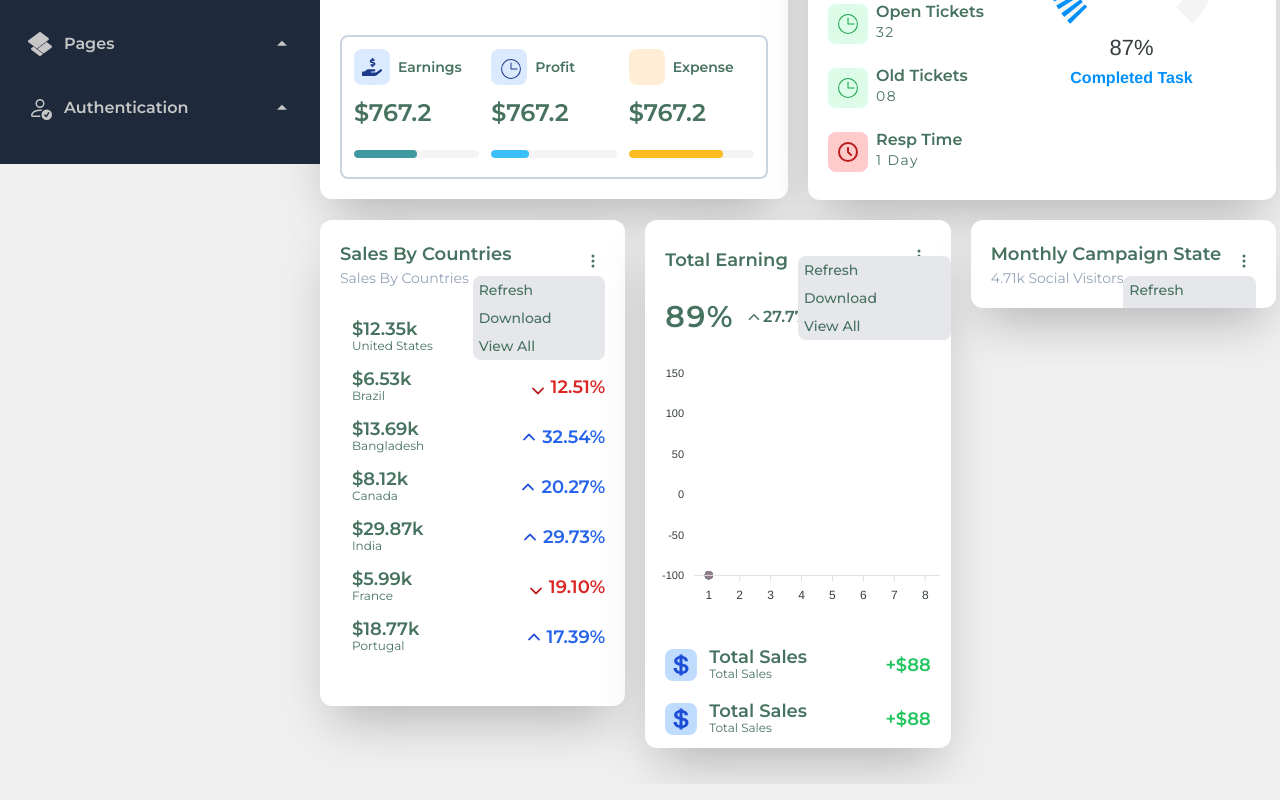
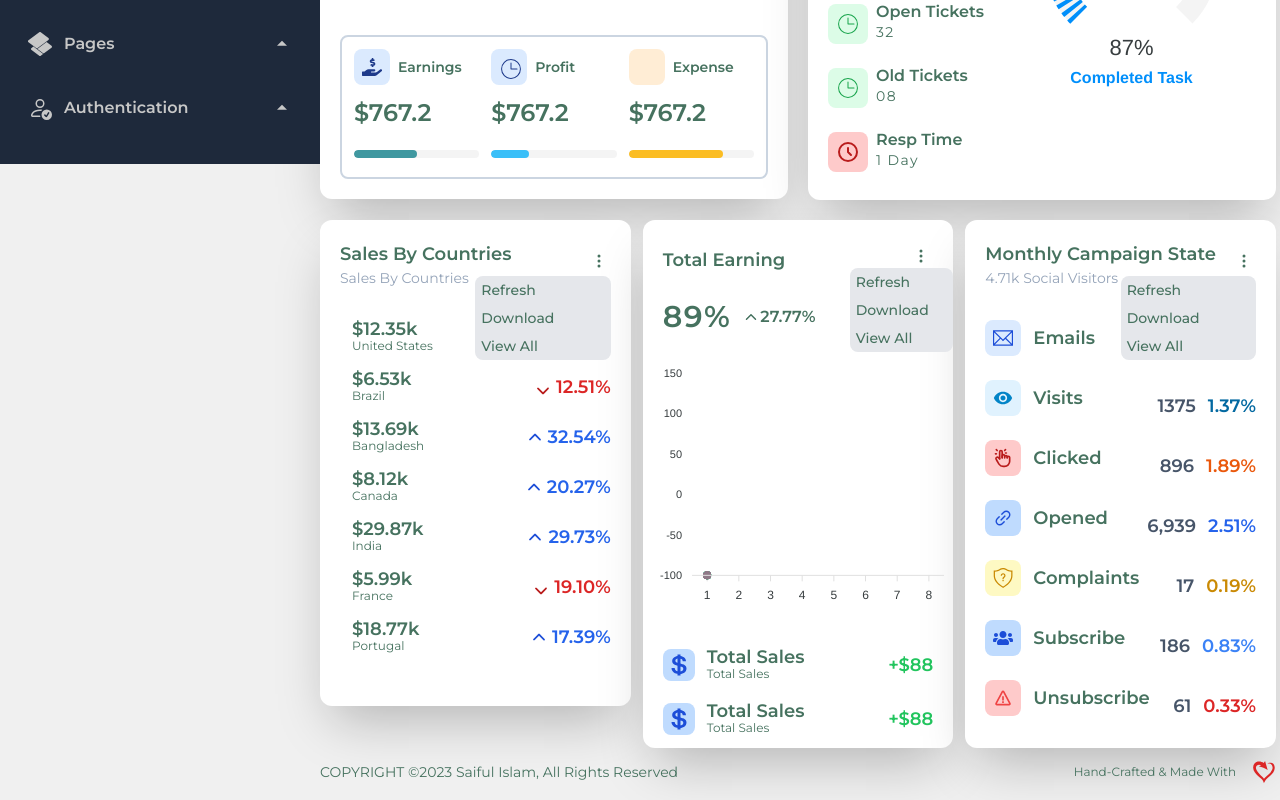
Before and after one commit to saifularafat/admin-dashboard-design, a React (Vite) app: page /dashboard/analytics in a window 1280 px wide. Shown: the part 636-1436 px from the top of the page. Built offline with nearby package versions, Linux system fonts and the light colour scheme; some icons are missing; a web font is replaced by a local one.

Commit message:
Analytics page is completet

```diff
--- a/src/pages/Dashboard/Analytics/Analytics.jsx
+++ b/src/pages/Dashboard/Analytics/Analytics.jsx
@@ -1,3 +1,4 @@
+import Footer from "../../Shared/Footer";
 import FirstSection from "./FirstSection";
 import SecondSection from "./SecondSection";
 import ThreeSection from "./ThreeSection";
@@ -8,6 +9,9 @@ const Analytics = () => {
             <FirstSection />
             <SecondSection />
             <ThreeSection />
+            <div>
+                <Footer />
+            </div>
         </div>
     );
 };
--- a/src/pages/Dashboard/Analytics/MonthlyCampaignState.jsx
+++ b/src/pages/Dashboard/Analytics/MonthlyCampaignState.jsx
@@ -2,6 +2,15 @@ import { BsThreeDotsVertical } from "react-icons/bs";
 import ShowButtonInfo from "../../../components/ThreeDotButton/ShowButtonInfo";
 import useTheme from "../../Shared/useTheme";
 import { useState } from "react";
+import SocialInfo from "./SocialInfo";
+import { TfiEmail } from "react-icons/tfi";
+import { TbHandClick } from "react-icons/tb";
+import { AiOutlineLink } from "react-icons/ai";
+import { VscWorkspaceUnknown } from "react-icons/vsc";
+import { BiError } from "react-icons/bi";
+import {  } from "react-icons/";
+import { FaUsers } from "react-icons/fa";
+import { MdVisibility } from "react-icons/md";
 
 const MonthlyCampaignState = () => {
     const [showMenu, setShowMenu] = useState(false);
@@ -29,6 +38,15 @@ const MonthlyCampaignState = () => {
                     }
                 </div>
             </div>
+            <div className="mt-5">
+                <SocialInfo iconBg="bg-blue-100" Icon={TfiEmail} iconColor="text-blue-700" title="Emails" amount="10,786" percent="1.78%" percentColor="text-blue-500" />
+                <SocialInfo iconBg="bg-sky-100" Icon={MdVisibility} iconColor="text-sky-600" title="Visits" amount="1375" percent="1.37%" percentColor="text-sky-700" />
+                <SocialInfo iconBg="bg-red-200" Icon={TbHandClick} iconColor="text-red-700" title="Clicked" amount="896" percent="1.89%" percentColor="text-orange-600" />
+                <SocialInfo iconBg="bg-blue-200" Icon={AiOutlineLink} iconColor="text-blue-700" title="Opened" amount="6,939" percent="2.51%" percentColor="text-blue-600" />
+                <SocialInfo iconBg="bg-yellow-100" Icon={VscWorkspaceUnknown} iconColor="text-yellow-600" title="Complaints" amount="17" percent="0.19%" percentColor="text-yellow-600" />
+                <SocialInfo iconBg="bg-blue-200" Icon={FaUsers} iconColor="text-blue-700" title="Subscribe" amount="186" percent="0.83%" percentColor="text-blue-500" />
+                <SocialInfo iconBg="bg-red-200" Icon={BiError} iconColor="text-red-500" title="Unsubscribe" amount="61" percent="0.33%" percentColor="text-red-600" />
+            </div>
         </div>
     );
 };
--- /dev/null
+++ b/src/pages/Dashboard/Analytics/SocialInfo.jsx
@@ -0,0 +1,20 @@
+const SocialInfo = ({ iconBg, Icon, iconColor, title, amount, percent, percentColor }) => {
+    return (
+        <div className=" py-2">
+            <div className="flex items-center justify-between space-y-4">
+                <div className="flex items-center gap-3">
+                    <div className={`${iconBg} rounded-lg p-2`}>
+                        <Icon className={`${iconColor} text-xl font-semibold`} />
+                    </div>
+                    <h3 className="text-lg font-semibold">{title}</h3>
+                </div>
+                <div className="flex items-center gap-3">
+                    <span className={`text-lg font-semibold text-slate-600`}>{amount}</span>
+                    <span className={`${percentColor} text-lg font-semibold`}>{percent}</span>
+                </div>
+            </div>
+        </div>
+    );
+};
+
+export default SocialInfo;
--- a/src/pages/Dashboard/Analytics/ThreeSection.jsx
+++ b/src/pages/Dashboard/Analytics/ThreeSection.jsx
@@ -6,7 +6,7 @@ import TotalEarning from "./TotalEarning";
 const ThreeSection = () => {
     const { isDarkMode } = useTheme();
     return (
-        <div className="grid grid-cols-1 md:grid-cols-3 gap-5 py-5">
+        <div className="grid grid-cols-1 md:grid-cols-3 gap-3 pt-5">
             <div className="left site">
                 <SalesByCountries />
             </div>
--- a/src/pages/Dashboard/Analytics/TotalEarning.jsx
+++ b/src/pages/Dashboard/Analytics/TotalEarning.jsx
@@ -26,7 +26,7 @@ const TotalEarning = () => {
                             btnLink1='' title1="refresh"
                             btnLink2='' title2="Download"
                             title3="view All" btnLink3=""
-                            XSite="left-1/2" YSite="top-9" />
+                            XSite="left-2/3" YSite="top-12" />
                     }
                 </div>
             </div>
--- a/src/pages/Shared/Footer.jsx
+++ b/src/pages/Shared/Footer.jsx
@@ -1,7 +1,7 @@
 import {GiSelfLove }from 'react-icons/gi'
 const Footer = () => {
     return (
-        <div className="py-3 md:flex items-center justify-between">
+        <div className="pt-3 pb-0 md:flex items-center justify-between">
             <p className='text-xs md:text-sm text-accent '>COPYRIGHT ©2023 Saiful Islam, All rights Reserved</p>
             <div className="flex items-center md:gap-4 gap-1">
                 <p className='text-xs text-accent'>Hand-crafted & Made with</p>
```
